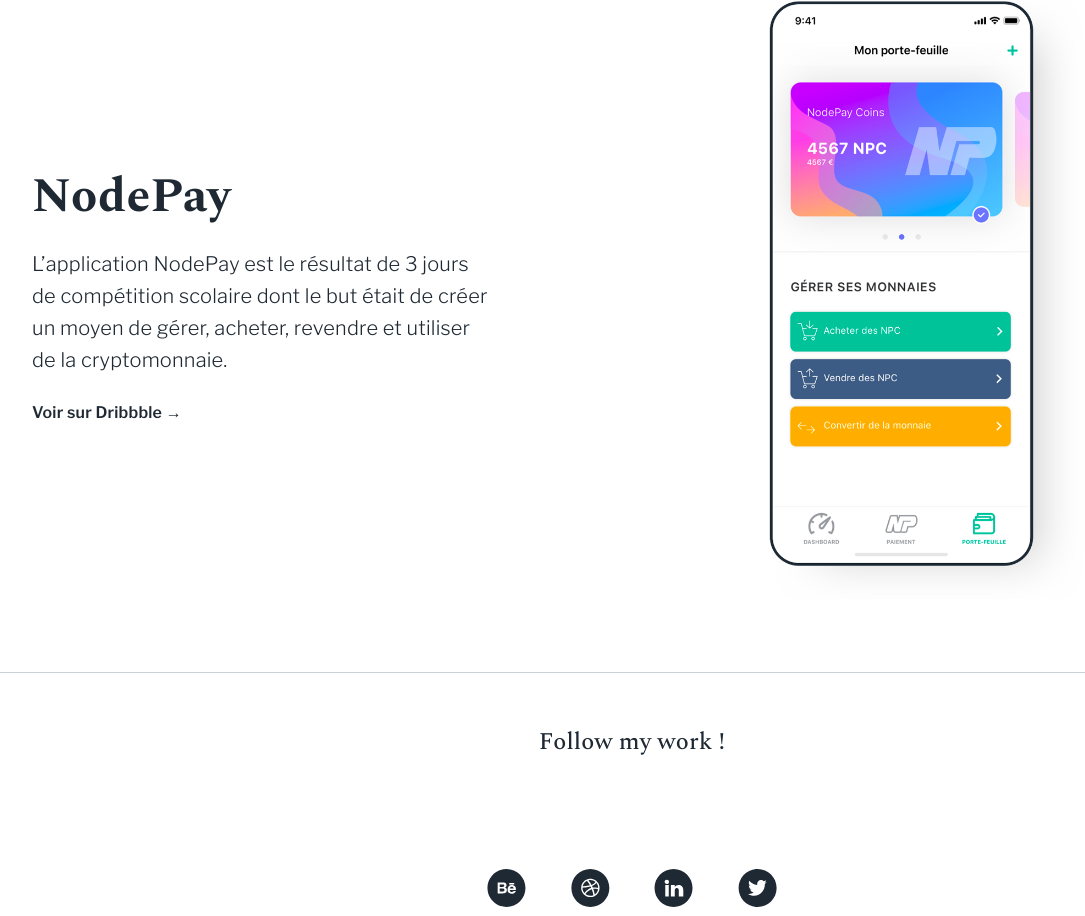
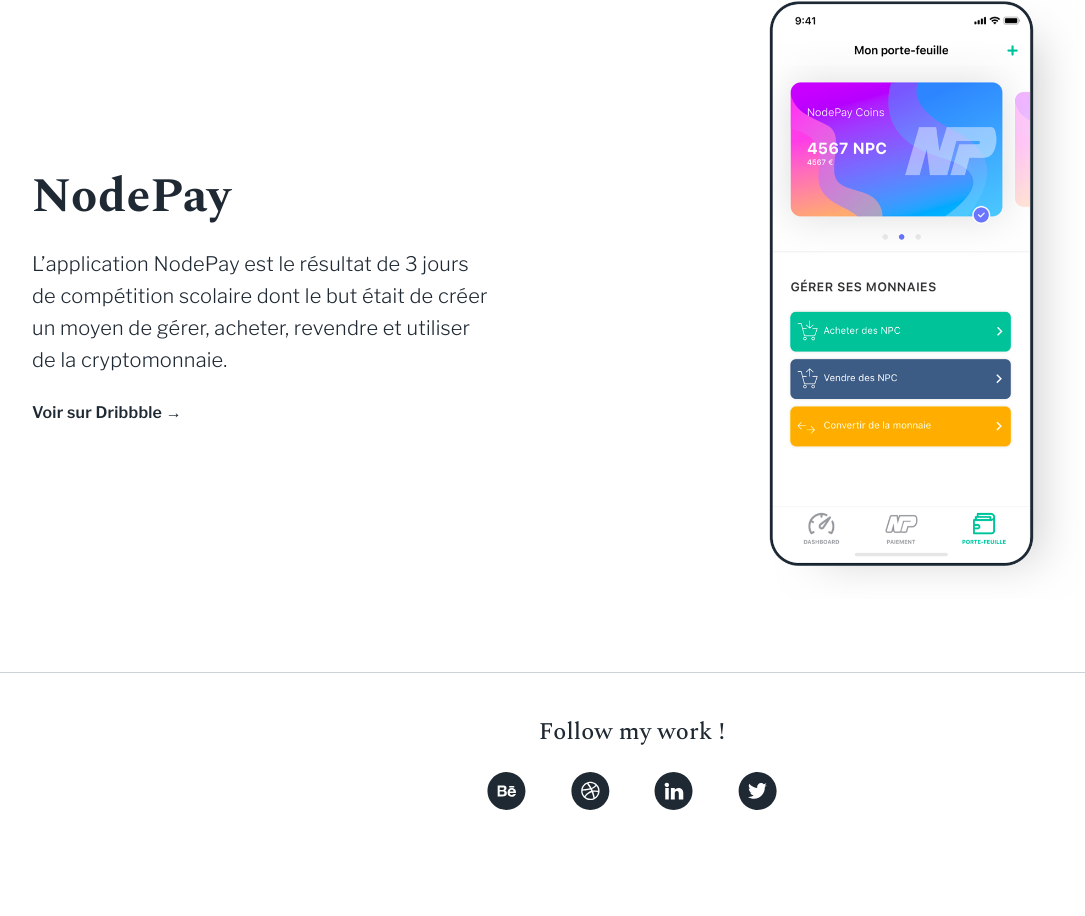
Before and after one commit to AntoineGiry/portfolio, a website: page index.html in a window 1280 px wide. Shown: the part 3146-4062 px from the top of the page, without its empty margins (8-1093 px from the left). After the commit the page ends 4005 px from the top, so only its background shows below. Drawn offline with nearby package versions, Linux system fonts and the light colour scheme.

Commit message:
ajout footer

```diff
--- a/sass/layout/_footer.scss
+++ b/sass/layout/_footer.scss
@@ -1,15 +1,15 @@
 .footer {
-  padding: 5rem 0;
+  padding: 4rem 0;
   border-top: 1px #cbd2d9 solid;
   width: 100%;
   display: grid;
   grid-template-columns: repeat(4, 1fr);
-  grid-template-rows: 100%;
+  grid-template-rows: auto;
   grid-template-areas:
     ". txt txt ."
     ". icn icn .";
   justify-items: center;
-  grid-gap: 3rem;
+  grid-gap: 2rem;
 
   &__title {
     grid-area: txt;
```
Also changed, not shown: css/style.css.
